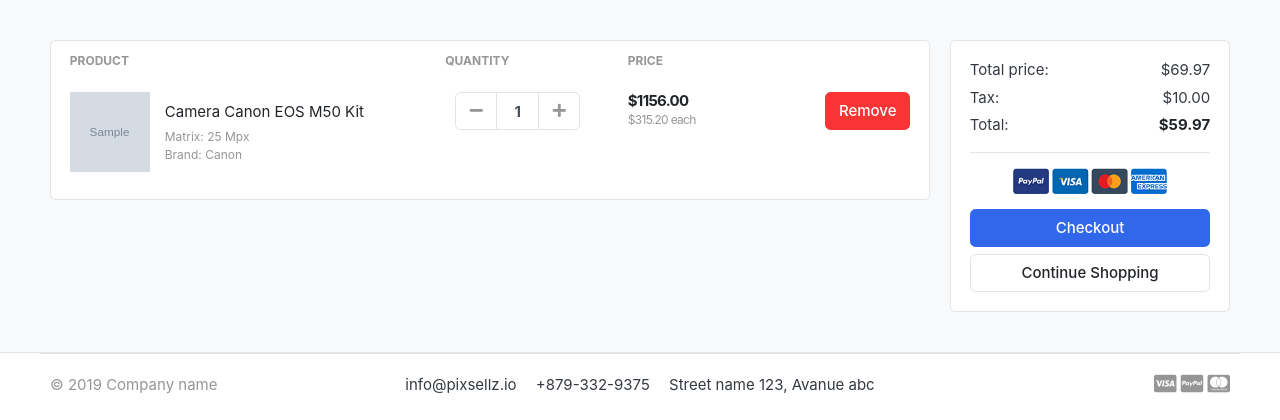
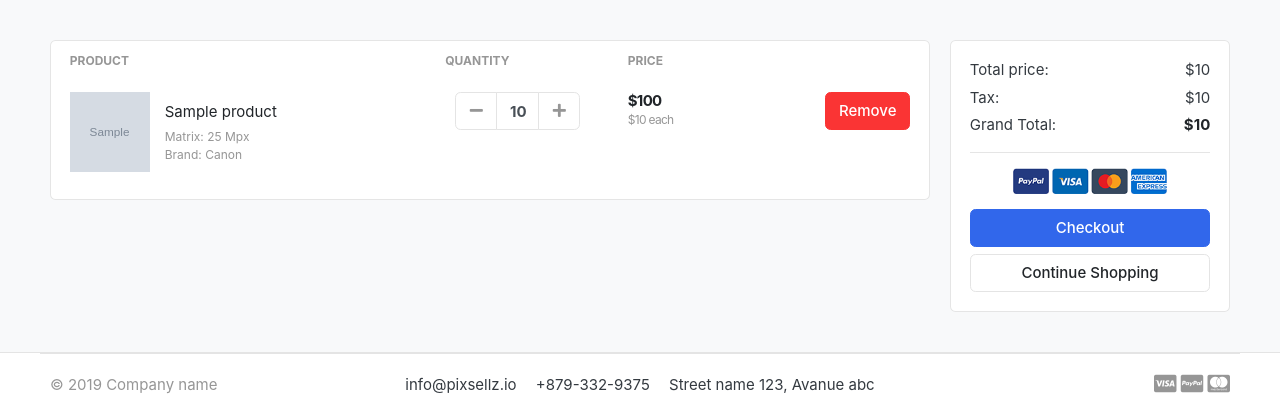
Before and after one commit to kamaldhiman2010/GreatKart, a Django app: template templates/store/cart.html in a window 1280 px wide. Shown: the part 118-538 px from the top of the page. Run offline with Django 3.2, Linux system fonts and the light colour scheme; tables that the repository leaves empty hold one stand-in row (values such as "Sample post"); the template is opened without the code that fills it: values that come from a table or form of the project are taken from there, most other values are stand-ins (such as "Sample title", 1, 10 or a date in 2020); grey boxes marked "Sample" are stand-in pictures; some libraries are stand-ins or nearby versions; some web fonts are replaced.

Commit message:
cart app added

```diff
--- a/carts/models.py
+++ b/carts/models.py
@@ -15,5 +15,8 @@
     cart=models.ForeignKey(Cart,on_delete=models.CASCADE)
     quantity=models.IntegerField()
     is_active=models.BooleanField(default=True)
+
+    def sub_total(self):
+        return self.product.price*self.quantity
     def __str__(self):
         return self.product
--- a/carts/urls.py
+++ b/carts/urls.py
@@ -5,5 +5,7 @@
 urlpatterns=[
     path('',views.cart,name='cart'),
     path('add_cart/<int:product_id>/',views.add_cart,name='add_cart'),
+    path('remove_cart/<int:product_id>/',views.remove_cart,name='remove_cart'),
+    path('remove_cart_item/<int:product_id>/',views.remove_cart_item,name='remove_cart_item'),
 
 ]
--- a/store/views.py
+++ b/store/views.py
@@ -1,7 +1,10 @@
+from django.http import HttpResponse
 from django.shortcuts import render,get_object_or_404
 
+from carts.models import CartItem
 from .models import Category
 from .models import Product
+from carts.views import _cart_id
 # Create your views here.
 
 def store(request,category_slug=None):
@@ -26,9 +29,12 @@
 def product_detail(request,category_slug,product_slug):
     try:
         single_product=Product.objects.get(category__slug=category_slug,slug=product_slug)
+        in_cart=CartItem.objects.filter(cart__cart_id=_cart_id(request),product=single_product).exists()
+
     except Exception as e:
         raise e
     context={
         'single_product':single_product,
+        'in_cart':in_cart,
     }
     return render(request,'store/product_detail.html',context)
--- a/templates/store/cart.html
+++ b/templates/store/cart.html
@@ -7,7 +7,13 @@
 <div class="container">
 
 <!-- ============================ COMPONENT 1 ================================= -->
-
+{% if not cart_items %}
+<h2 class="text-center">Your Shopping cart is empty</h2>
+	<br>
+	<div class="text-center">
+		<a href="{% url 'store' %}" class="btn btn-primary">Continue Shopping</a>
+	</div>
+{% else %}
 <div class="row">
 	<aside class="col-lg-9">
 <div class="card">
@@ -22,13 +28,13 @@
 </thead>
 <tbody>
 
-{% for cart_item in cat_items %}
+{% for cart_item in cart_items %}
 <tr>
 	<td>
 		<figure class="itemside align-items-center">
 			<div class="aside"><img src="{{ cart_item.product.images.url }}" class="img-sm"></div>
 			<figcaption class="info">
-				<a href="#" class="title text-dark">Camera Canon EOS M50 Kit</a>
+				<a href="{{ cart_item.product.get_url }}" class="title text-dark">{{ cart_item.product.product_name }}</a>
 				<p class="text-muted small">Matrix: 25 Mpx <br> Brand: Canon</p>
 			</figcaption>
 		</figure>
@@ -38,23 +44,23 @@
 					<div class="col">
 						<div class="input-group input-spinner">
 							<div class="input-group-prepend">
-							<button class="btn btn-light" type="button" id="button-plus"> <i class="fa fa-minus"></i> </button>
+							<a  href="{% url 'remove_cart' cart_item.product.id %}" class="btn btn-light" type="button" id="button-plus"> <i class="fa fa-minus"></i> </a>
 							</div>
-							<input type="text" class="form-control"  value="1">
+							<input type="text" class="form-control"  value="{{ cart_item.quantity }}">
 							<div class="input-group-append">
-							<button class="btn btn-light" type="button" id="button-minus"> <i class="fa fa-plus"></i> </button>
+							<a href="{% url 'add_cart' cart_item.product.id %}" class="btn btn-light" type="button" id="button-minus"> <i class="fa fa-plus"></i> </a>
 							</div>
 						</div> <!-- input-group.// -->
 					</div> <!-- col.// -->
 	</td>
 	<td>
 		<div class="price-wrap">
-			<var class="price">$1156.00</var>
-			<small class="text-muted"> $315.20 each </small>
+			<var class="price">${{ cart_item.sub_total }}</var>
+			<small class="text-muted"> ${{ cart_item.product.price}} each </small>
 		</div> <!-- price-wrap .// -->
 	</td>
 	<td class="text-right">
-	<a href="" class="btn btn-danger"> Remove</a>
+	<a href="{% url 'remove_cart_item' cart_item.product.id %}" class="btn btn-danger"> Remove</a>
 	</td>
 </tr>
 {% endfor %}
@@ -69,22 +75,22 @@
 		<div class="card-body">
 			<dl class="dlist-align">
 			  <dt>Total price:</dt>
-			  <dd class="text-right">$69.97</dd>
+			  <dd class="text-right">${{total}}</dd>
 			</dl>
 			<dl class="dlist-align">
 			  <dt>Tax:</dt>
-			  <dd class="text-right"> $10.00</dd>
+			  <dd class="text-right"> ${{tax}}</dd>
 			</dl>
 			<dl class="dlist-align">
-			  <dt>Total:</dt>
-			  <dd class="text-right text-dark b"><strong>$59.97</strong></dd>
+			  <dt>Grand Total:</dt>
+			  <dd class="text-right text-dark b"><strong>${{grand_total}}</strong></dd>
 			</dl>
 			<hr>
 			<p class="text-center mb-3">
 				<img src="{% static './images/misc/payments.png'%}" height="26">
 			</p>
 			<a href="./place-order.html" class="btn btn-primary btn-block"> Checkout </a>
-			<a href="./store.html" class="btn btn-light btn-block">Continue Shopping</a>
+			<a href="{% url 'store' %}" class="btn btn-light btn-block">Continue Shopping</a>
 		</div> <!-- card-body.// -->
 		</div> <!-- card.// -->
 
@@ -92,6 +98,7 @@
 
 
 </div> <!-- row.// -->
+{% endif %}
 <!-- ============================ COMPONENT 1 END .// ================================= -->
 
 </div> <!-- container .//  -->
--- a/templates/store/store.html
+++ b/templates/store/store.html
@@ -140,7 +140,7 @@
 						<del class="price-old">$1980</del>
 					</div> <!-- price-wrap.// -->
 				</div>
-				<a href="#" class="btn btn-block btn-primary">Add to cart </a>
+				<a href="{% url 'add_cart' product.id %}" class="btn btn-block btn-primary">Add to cart </a>
 			</figcaption>
 		</figure>
 	</div> <!-- col.// -->
```
Also changed, not shown: carts/views.py (+28 -5 lines), templates/store/product_detail.html (+6 -1 lines).
